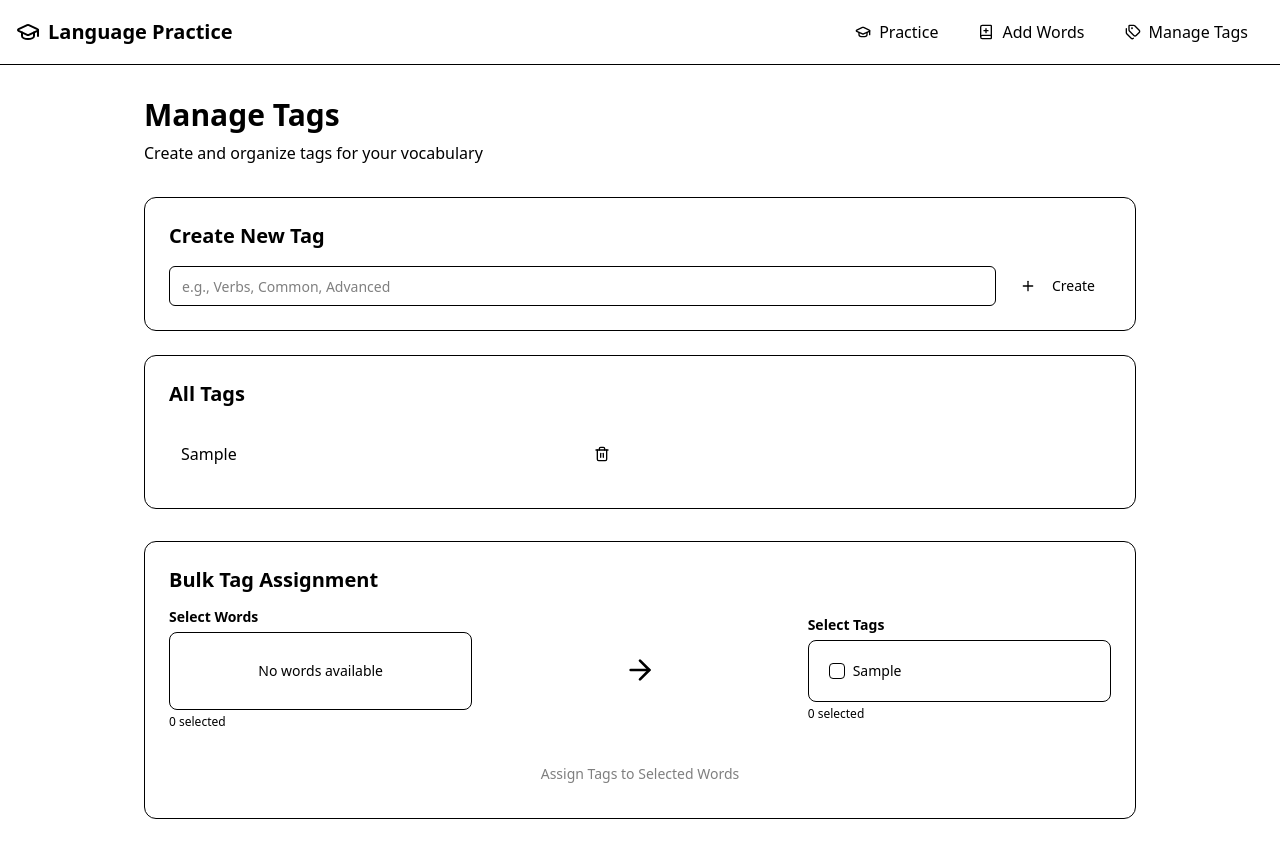
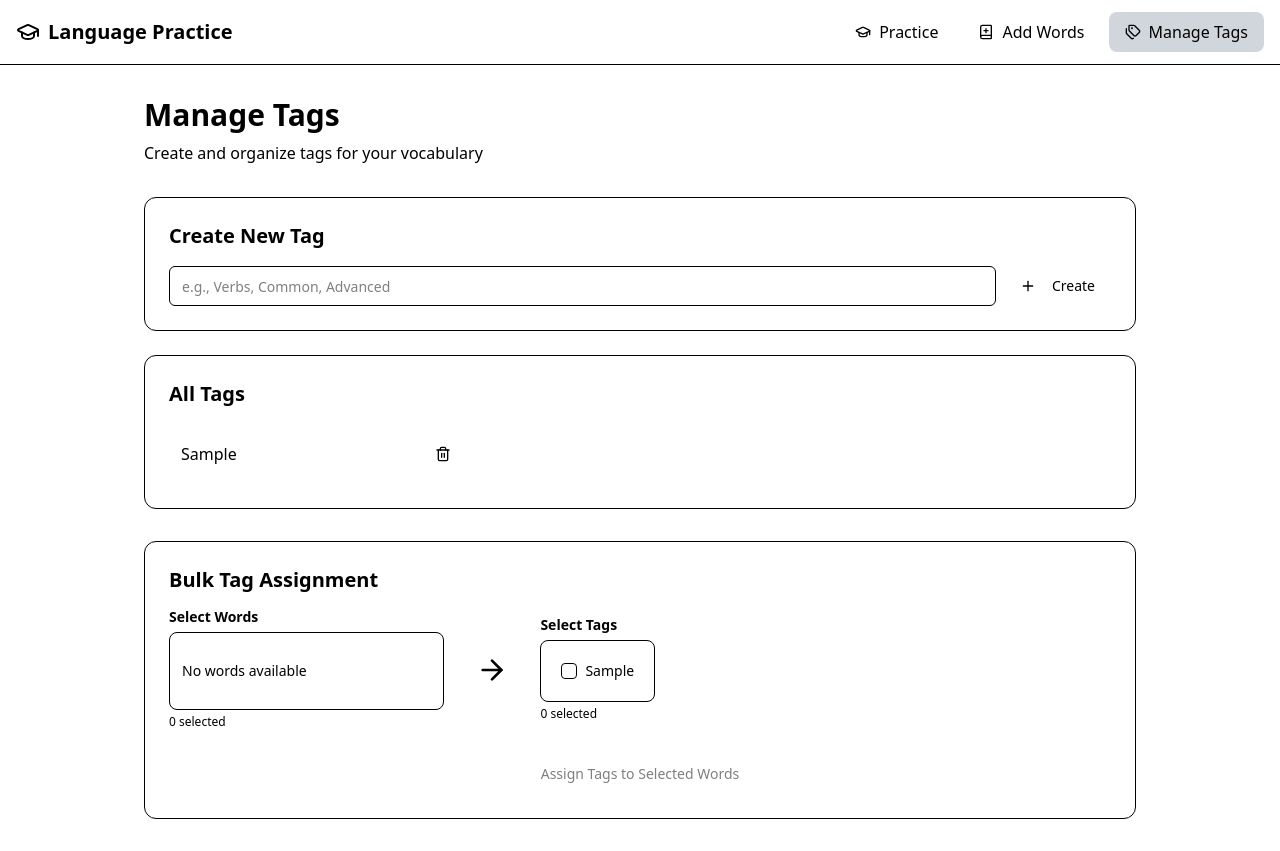
Before and after one commit to RafaelSetton/language-learning, a React (Vite) app: page /manage-tags in a window 1280 px wide. Both pictures are taken after typing "Sample" into the empty fields and a click on the button "Create". Built offline with nearby package versions, Linux system fonts and the light colour scheme.

Commit message:
Improves General UX
Fixes hover background highlights, cursor and other design patterns

```diff
--- a/src/components/BulkTagAssignment.tsx
+++ b/src/components/BulkTagAssignment.tsx
@@ -43,10 +43,10 @@ export default function BulkTagAssignment({ words, tags, onAssign }: BulkTagAssi
     <div className="bg-card border rounded-xl p-6">
       <h2 className="text-xl font-semibold mb-4">Bulk Tag Assignment</h2>
 
-      <div className="grid md:grid-cols-3 gap-4 items-center">
+      <div className="flex gap-8 items-center">
         <div>
           <Label className="font-semibold mb-2 block">Select Words</Label>
-          <div className="space-y-2 max-h-64 overflow-auto border rounded-lg p-3">
+          <div className="space-y-2 max-h-64 overflow-auto border rounded-lg p-3 grid grid-cols-2">
             {words.length === 0 ? (
               <p className="text-sm text-muted-foreground text-center py-4">
                 No words available
@@ -55,7 +55,7 @@ export default function BulkTagAssignment({ words, tags, onAssign }: BulkTagAssi
               words.map(word => (
                 <label
                   key={word}
-                  className="flex items-center gap-2 p-2 hover:bg-muted rounded cursor-pointer"
+                  className="flex items-center gap-2 p-2 hover:bg-gray-100 rounded cursor-pointer"
                   data-testid={`word-select-${word}`}
                 >
                   <Checkbox
@@ -87,7 +87,7 @@ export default function BulkTagAssignment({ words, tags, onAssign }: BulkTagAssi
               tags.map(tag => (
                 <label
                   key={tag}
-                  className="flex items-center gap-2 p-2 hover:bg-muted rounded cursor-pointer"
+                  className="flex items-center gap-2 p-2 hover:bg-gray-100 rounded cursor-pointer"
                   data-testid={`tag-assign-${tag}`}
                 >
                   <Checkbox
@@ -108,7 +108,7 @@ export default function BulkTagAssignment({ words, tags, onAssign }: BulkTagAssi
       <Button
         onClick={handleAssign}
         disabled={selectedWords.length === 0 || selectedTags.length === 0}
-        className="w-full mt-6"
+        className="w-full mt-6 hover:bg-gray-200 hover:border border-gray-500"
         data-testid="button-assign-tags"
       >
         Assign Tags to Selected Words
--- a/src/components/BulkWordInput.tsx
+++ b/src/components/BulkWordInput.tsx
@@ -68,10 +68,10 @@ export default function BulkWordInput({
                   key={tag}
                   onClick={() => toggleTag(tag)}
                   className={`
-                    px-3 py-1 rounded-full text-sm font-medium transition-colors
+                    px-3 py-1 rounded-full text-sm font-medium transition-colors cursor-pointer
                     ${isSelected
-                      ? "bg-primary text-primary-foreground"
-                      : "bg-muted text-muted-foreground hover:bg-muted/80"
+                      ? "bg-gray-300 hover:bg-gray-200"
+                      : "hover:bg-gray-100"
                     }
                   `}
                   data-testid={`tag-select-${tag}`}
@@ -88,7 +88,7 @@ export default function BulkWordInput({
         onClick={handleSubmit}
         disabled={words.length === 0}
         size="lg"
-        className="w-full"
+        className="w-full hover:bg-gray-200 hover:border border-gray-500"
         data-testid="button-add-all-words"
       >
         Add All Words ({words.length})
--- a/src/components/Navigation.tsx
+++ b/src/components/Navigation.tsx
@@ -31,8 +31,8 @@ export default function Navigation() {
                     className={`
                       flex items-center gap-2 px-4 py-2 rounded-lg font-medium transition-colors cursor-pointer
                       ${isActive
-                        ? "bg-primary text-primary-foreground"
-                        : "text-muted-foreground hover:text-foreground hover:bg-muted"
+                        ? "bg-gray-300 text-primary-foreground"
+                        : "text-muted-foreground hover:bg-gray-100"
                       }
                     `}
                   >
--- a/src/components/TagFilter.tsx
+++ b/src/components/TagFilter.tsx
@@ -51,6 +51,7 @@ export default function TagFilter({ tags, selectedTags, onTagsChange }: TagFilte
               size="sm"
               onClick={selectAll}
               data-testid="button-select-all-tags"
+              className="hover:bg-gray-300"
             >
               Select All
             </Button>
--- a/src/components/TagManager.tsx
+++ b/src/components/TagManager.tsx
@@ -33,7 +33,7 @@ export default function TagManager({ tags, onCreateTag, onDeleteTag }: TagManage
               data-testid="input-new-tag"
             />
           </div>
-          <Button onClick={handleCreate} data-testid="button-create-tag">
+          <Button onClick={handleCreate} data-testid="button-create-tag" className="hover:bg-gray-300">
             <Plus className="w-4 h-4 mr-2" />
             Create
           </Button>
@@ -47,11 +47,11 @@ export default function TagManager({ tags, onCreateTag, onDeleteTag }: TagManage
             No tags yet. Create your first tag above.
           </p>
         ) : (
-          <div className="grid grid-cols-2 gap-3">
+          <div className="grid grid-cols-3 gap-3">
             {tags.map(tag => (
               <div
                 key={tag}
-                className="flex items-center justify-between p-3 bg-muted rounded-lg"
+                className="flex items-center justify-between p-3 hover:bg-gray-100 rounded-lg"
                 data-testid={`tag-item-${tag}`}
               >
                 <span className="font-medium">{tag}</span>
@@ -59,7 +59,7 @@ export default function TagManager({ tags, onCreateTag, onDeleteTag }: TagManage
                   variant="ghost"
                   size="sm"
                   onClick={() => onDeleteTag(tag)}
-                  className="text-destructive hover:text-destructive hover:bg-destructive/10"
+                  className="text-destructive rounded-4xl hover:bg-red-400"
                   data-testid={`button-delete-tag-${tag}`}
                 >
                   <Trash2 className="w-4 h-4" />
--- a/src/pages/Practice.tsx
+++ b/src/pages/Practice.tsx
@@ -78,8 +78,9 @@ export default function Practice() {
                 variant="outline"
                 onClick={() => setCurrentWordIndex(0)}
                 data-testid="button-reset-progress"
+                className="hover:bg-gray-300 group"
               >
-                <RefreshCw className="w-4 h-4 mr-2" />
+                <RefreshCw className="w-4 h-4 mr-2 group-hover:rotate-180 transition duration-500" />
                 Start Over
               </Button>
             </div>
```
